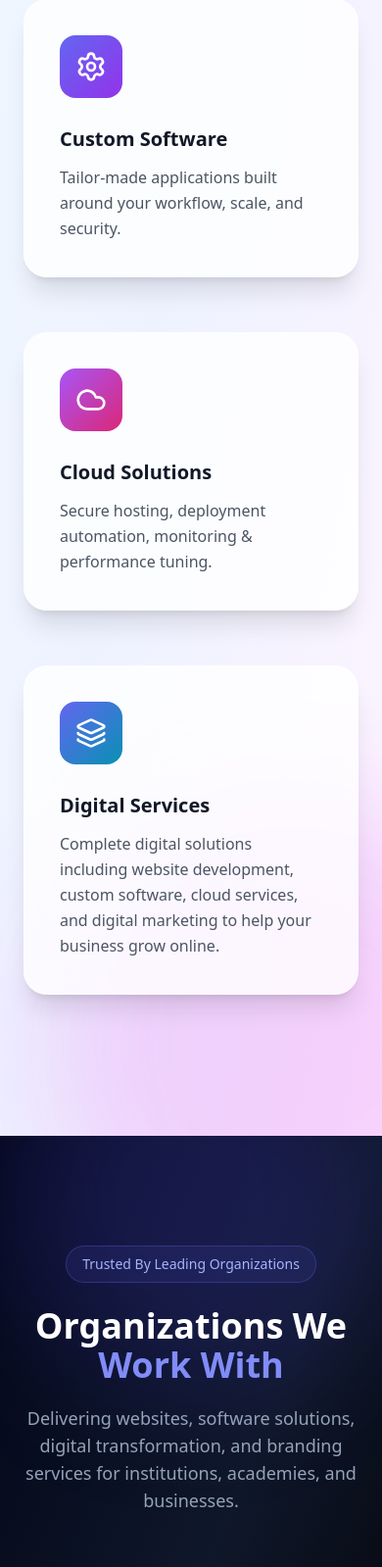
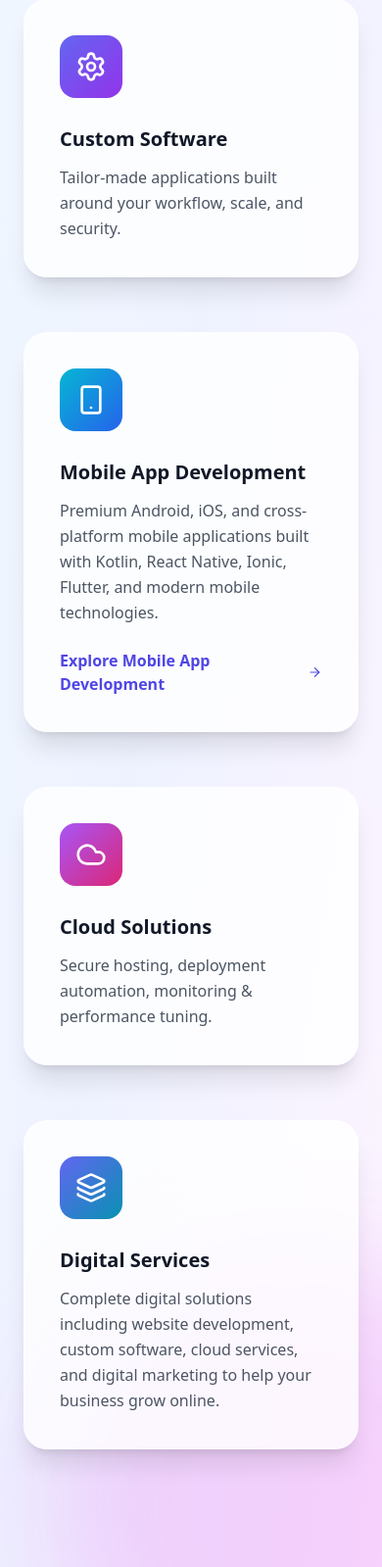
Before and after one commit to techguardianinfotech-design/techguardian-website, a Flask app: page / in a window 390 px wide. Shown: the part 4331-5930 px from the top of the page at 98% size. Run offline with Flask 3, Linux system fonts and the light colour scheme; some libraries are stand-ins or nearby versions.

Commit message:
Add mobile app development to home page

```diff
--- a/templates/index.html
+++ b/templates/index.html
@@ -554,6 +554,48 @@ shadow-lg"
         </div>
       </div>
 
+      <!-- Mobile App Development -->
+      <div class="group relative fade-up">
+        <div class="absolute inset-0 rounded-3xl bg-gradient-to-br
+                    from-cyan-500/40 to-blue-500/40 blur-2xl
+                    opacity-0 group-hover:opacity-100 transition"></div>
+
+        <div class="relative h-full rounded-3xl p-9
+                    bg-white/80 backdrop-blur-xl
+                    border border-white/50
+                    shadow-xl
+                    transform transition-all duration-500
+                    group-hover:-translate-y-5 group-hover:shadow-2xl">
+
+          <div class="w-16 h-16 mb-7 rounded-2xl
+                      bg-gradient-to-br from-cyan-500 to-blue-600
+                      flex items-center justify-center text-white
+                      group-hover:rotate-12 group-hover:scale-110 transition">
+            <i data-lucide="smartphone" class="w-8 h-8"></i>
+          </div>
+
+          <h3 class="text-xl font-bold mb-3 text-gray-900">
+            Mobile App Development
+          </h3>
+
+          <p class="text-gray-600 leading-relaxed">
+            Premium Android, iOS, and cross-platform mobile applications
+            built with Kotlin, React Native, Ionic, Flutter, and modern
+            mobile technologies.
+          </p>
+
+          <a
+            href="/mobile-app-development.html"
+            class="inline-flex items-center gap-2 mt-6
+                   text-indigo-600 font-semibold
+                   hover:text-indigo-800 transition"
+          >
+            Explore Mobile App Development
+            <i data-lucide="arrow-right" class="w-4 h-4"></i>
+          </a>
+        </div>
+      </div>
+
       <!-- Cloud Solutions -->
       <div class="group relative fade-up">
         <div class="absolute inset-0 rounded-3xl bg-gradient-to-br
@@ -1025,6 +1067,11 @@ shadow-lg"
     </li>
           <li><a href="/custom-software" class="hover:text-white transition">Custom Software</a></li>
           <li><a href="/cloud-solutions" class="hover:text-white transition">Cloud Solutions</a></li>
+          <li>
+            <a href="/mobile-app-development.html" class="hover:text-white transition">
+              Mobile App Development
+            </a>
+          </li>
           <li><a href="/digital-security" class="hover:text-white transition">Digital Services</a></li>
         </ul>
       </div>
```
